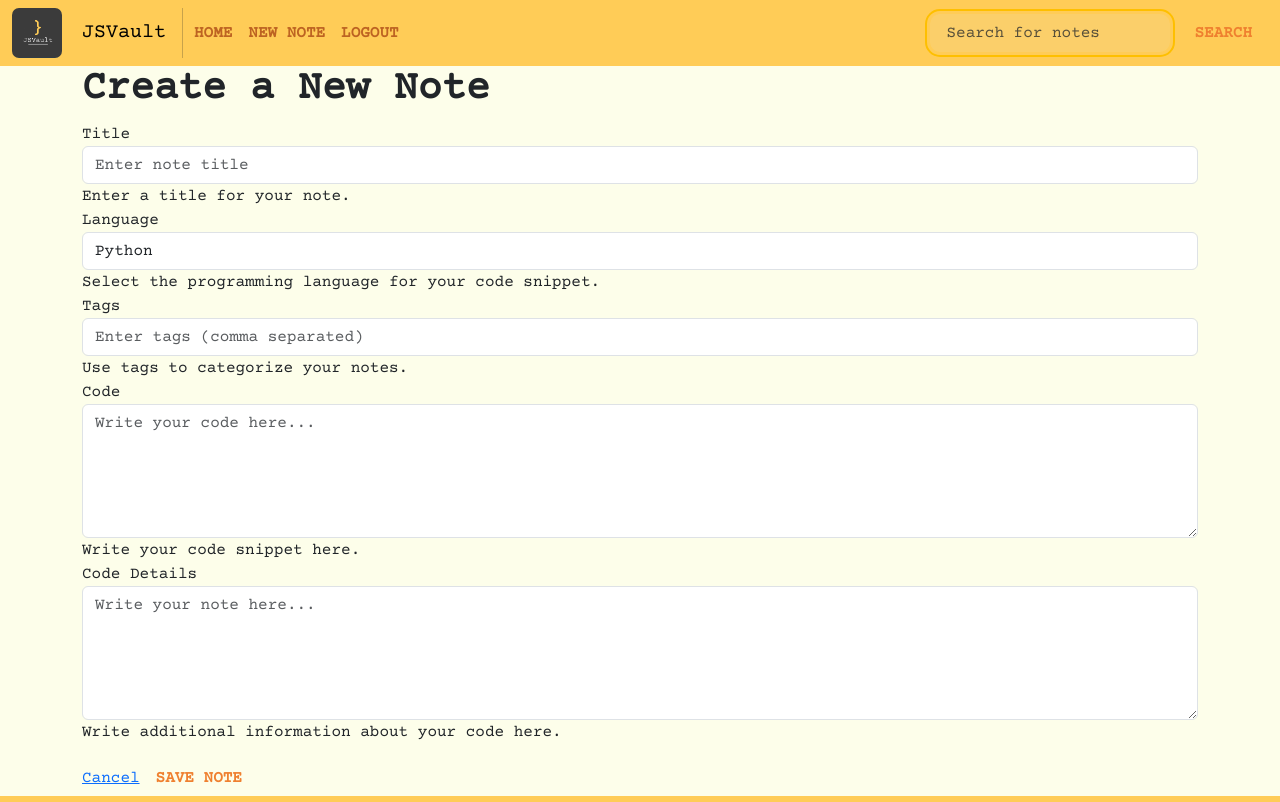
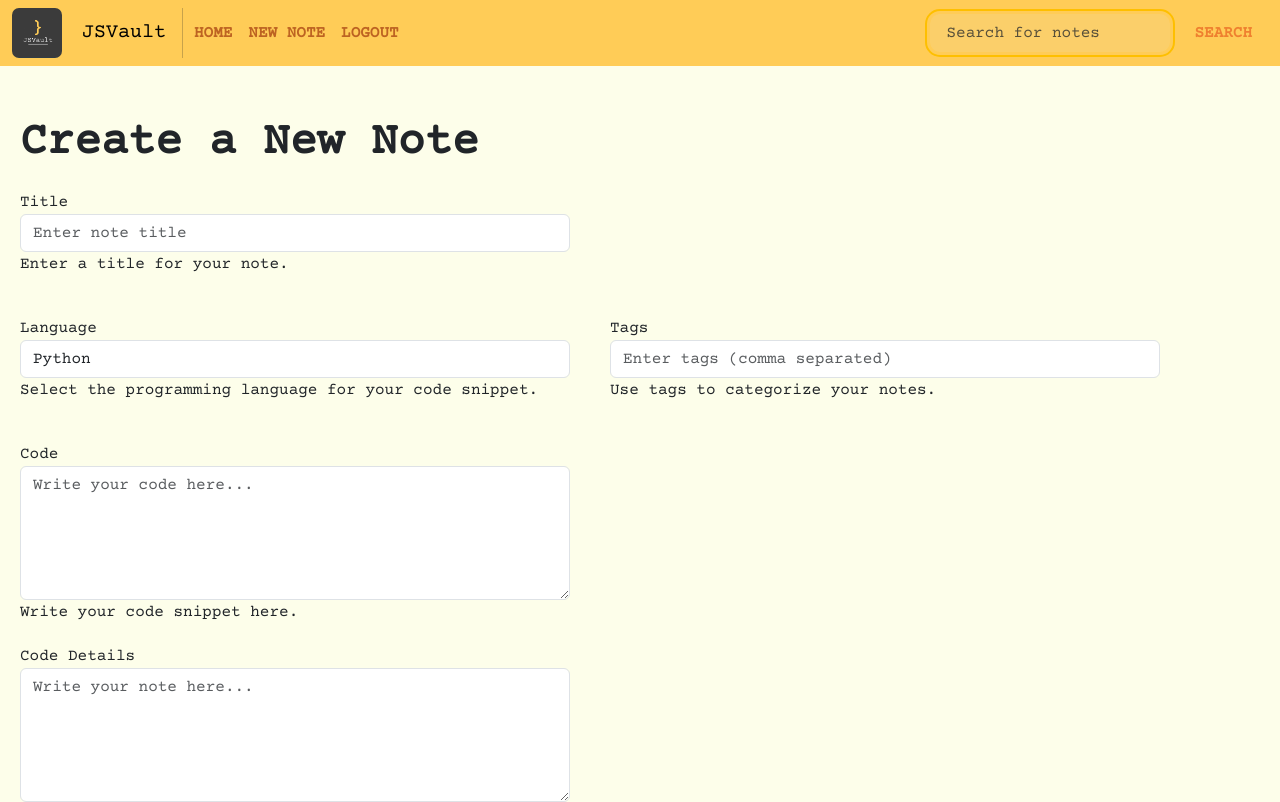
Before and after one commit to Dharmraj06/JSVault, a React (Vite) app in the folder my-react-app/: page /newNote in a window 1280 px wide. Shown: the top 802 px of the page. Built offline with nearby package versions, Linux system fonts and the light colour scheme.

Commit message:
added css for newnote

```diff
--- a/my-react-app/index.html
+++ b/my-react-app/index.html
@@ -7,6 +7,7 @@
 	  <link type="stylesheet" href="src/client/public/login.css" />
     <link type="stylesheet" href="src/client/public/dashboard.css" />
     <link type="stylesheet" href="src/client/public/footer.css" />
+    <link type="stylesheet" href="src/client/public/newNote.css" />
     <link href="https://cdn.jsdelivr.net/npm/bootstrap@5.3.7/dist/css/bootstrap.min.css" rel="stylesheet" integrity="sha384-LN+7fdVzj6u52u30Kp6M/trliBMCMKTyK833zpbD+pXdCLuTusPj697FH4R/5mcr" crossorigin="anonymous">
     <title>JSVault</title>
   </head>
--- a/my-react-app/src/client/newNote.jsx
+++ b/my-react-app/src/client/newNote.jsx
@@ -33,11 +33,12 @@ export default function NewNote() {
   };
 
   return (
-    <div className="container">
-      <h1>Create a New Note</h1>
+    <div>
+      <div className="newNote-container"></div>
+      <h1 id='newnote-h1'>Create a New Note</h1>
       <form onSubmit={handleSubmit}>
         {/* Title Input */}
-        <div className="form-group">
+        <div className="form-group newnote-title">
           <label htmlFor="noteTitle">Title</label>
           <input
             type="text"
@@ -50,8 +51,8 @@ export default function NewNote() {
           <p>Enter a title for your note.</p>
         </div>
 
-
-        <div className="form-group">
+        <div className='newnote-type'>
+        <div className="form-group ">
           <label htmlFor="languageType">Language</label>
           <select
             id="languageType"
@@ -81,7 +82,7 @@ export default function NewNote() {
           />
           <p>Use tags to categorize your notes.</p>
         </div>
-
+      </div>
 
         <div className="form-group">
           <label htmlFor="code">Code</label>
@@ -112,7 +113,7 @@ export default function NewNote() {
 
 
         <div className="form-group mt-3">
-          <Link to="/dashboard" className="button lite">Cancel</Link>
+          <Link to="/dashboard" className="button-link lite">Cancel</Link>
           <button type="submit" className="button ml-2">Save Note</button>
         </div>
       </form>
--- /dev/null
+++ b/my-react-app/src/client/public/newNote.css
@@ -0,0 +1,20 @@
+.newNote-container{
+    margin: 40px;
+
+}
+
+#newnote-h1{
+    margin: 20px;
+    font-size: 45px;
+    margin-top: 50px;
+}
+
+.form-group{
+    margin: 20px;
+    width: 550px;
+}
+
+.newnote-type{
+    display: flex;
+    flex-direction: row;
+}
--- a/my-react-app/src/server/main.jsx
+++ b/my-react-app/src/server/main.jsx
@@ -4,6 +4,7 @@ import App from './App.jsx';
 import '../client/public/login.css';
 import '../client/public/dashboard.css';
 import '../client/public/footer.css';
+import '../client/public/newNote.css'
 
 createRoot(document.getElementById('root')).render(
 	<React.StrictMode>
```
